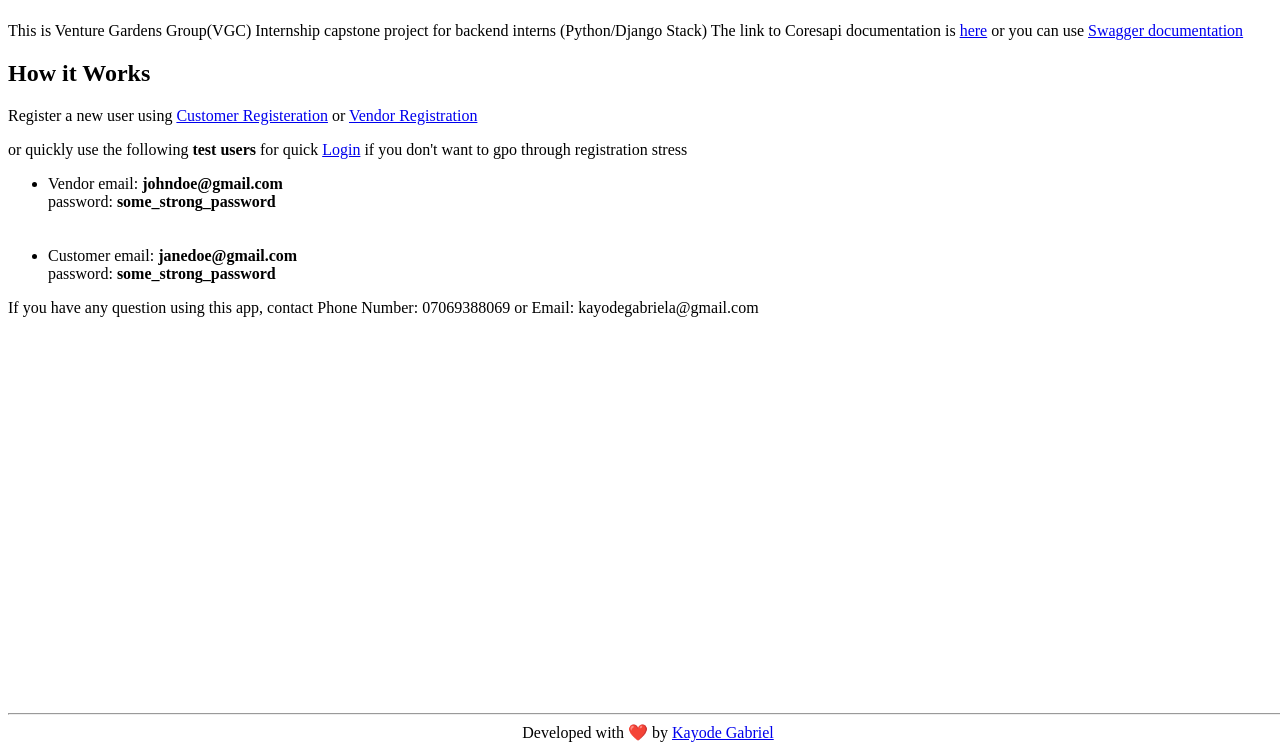
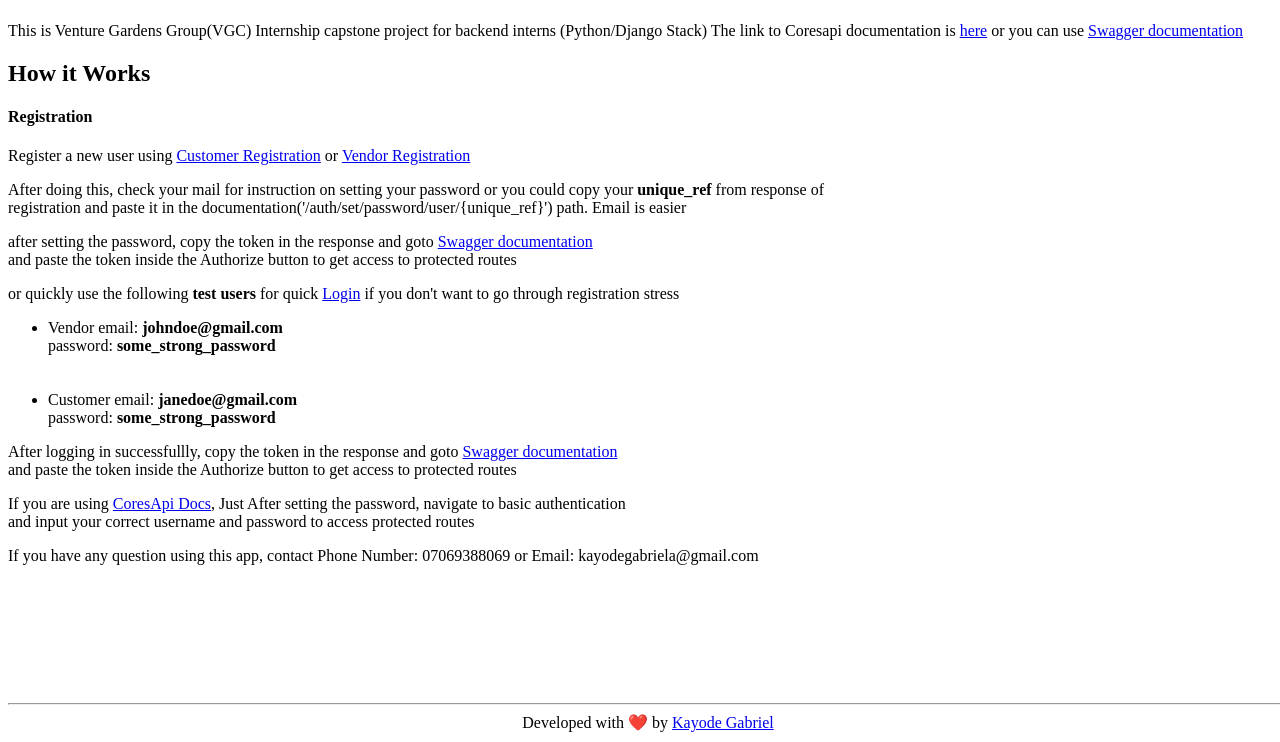
Before and after one commit to uncleabbey/fva, a Django app: page / in a window 1280 px wide. Shown: the part 58-800 px from the top of the page. Run offline with Django 3.2, Linux system fonts and the light colour scheme.

Commit message:
fix bugs

```diff
--- a/accounts/urls.py
+++ b/accounts/urls.py
@@ -1,9 +1,10 @@
 from django.urls import path, include, re_path
-from .views import CustomerRegView, VendorRegView, UserLogin, SetPasswordAPI, index, UserLogout
+from .views import CustomerRegView, VendorRegView, UserLogin, SetPasswordAPI, index
 from rest_framework import permissions
 from drf_yasg.views import get_schema_view
 from drf_yasg import openapi
 from django.conf.urls import url
+from knox import views as knox_views
 
 
 schema_view = get_schema_view(
@@ -31,5 +32,5 @@ urlpatterns = [
     path(r'api/auth/login', UserLogin.as_view(),  name='login'),
     path('api/auth/set/password/user/<str:unique_ref>',
          SetPasswordAPI.as_view(),  name='password'),
-    path('api/auth/logout', UserLogout.as_view(), name='logout')
+    path('api/auth/logout', knox_views.LogoutView.as_view(), name='knox_logout'),
 ]
--- a/accounts/views.py
+++ b/accounts/views.py
@@ -105,26 +105,12 @@ class UserLogin(generics.GenericAPIView):
             }, status=status.HTTP_403_FORBIDDEN)
         serializer = self.serializer_class(data=request.data)
         serializer.is_valid(raise_exception=True)
-        django_login(request, user)
         token = AuthToken.objects.create(user)[1]
         return Response({
             "message": "Login succesfully",
             'user': serializer.data,
             'token': token
         }, status=status.HTTP_201_CREATED)
-
-
-class UserLogout(generics.GenericAPIView):
-    """
-    get:
-    Logout Users
-    """
-    serializer_class = LoginSerializer
-
-    def get(self, request):
-        user = request.user
-        django_logout(request)
-        return redirect('/login/?next=/')
 
 
 def cal_delay(expired_date, returned_date):
@@ -159,7 +145,6 @@ class SetPasswordAPI(generics.UpdateAPIView):
             user.isConfirmed = True
             user.set_password(password)
             user.save()
-            django_login(request, user)
             token = AuthToken.objects.create(user)[1]
             return Response({
                 'message': 'password succesfully set',
--- a/templates/index.html
+++ b/templates/index.html
@@ -15,11 +15,21 @@
   </div>
   <div>
     <h2>How it Works</h2>
+
+    <h4>Registration</h4>
     <p>
-      Register a new user using <a href="/api/auth/signup/customer">Customer Registeration</a>
+      Register a new user using <a href="/api/auth/signup/customer">Customer Registration</a>
       or <a href="/api/auth/signup/vendor">Vendor Registration</a>
     </p>
-    or quickly use the following <b>test users</b>  for quick <a href="/api/auth/login">Login</a> if you don't want to gpo through registration stress
+    <p>
+      After doing this, check your mail for instruction on setting your password or you could copy your <b>unique_ref</b> from response of
+      <br> registration and paste it in the documentation('/auth/set/password/user/{unique_ref}') path. Email is easier
+    </p>
+    <p>
+      after setting the password, copy the token in the response and goto <a href="/swagger/">Swagger documentation</a>
+      <br> and paste the token inside the Authorize button to get access to protected routes
+    </p>
+    or quickly use the following <b>test users</b>  for quick <a href="/api/auth/login">Login</a> if you don't want to go through registration stress
     <ul>
       <li>
         Vendor email: <b>johndoe@gmail.com</b>
@@ -33,14 +43,20 @@
         password: <b>some_strong_password</b>
       </li>
     </ul>
-
+    <p>
+      After logging in successfullly, copy the token in the response and goto <a href="/swagger/">Swagger documentation</a>
+      <br> and paste the token inside the Authorize button to get access to protected routes
+    </p>
+  </div>
+  <div>
+    If you are using <a href="/docs">CoresApi Docs</a>, Just After setting the password, navigate to basic authentication <br>
+    and input your correct username and password to access protected routes
+  </div>
     <p>
       If you have any question using this app, contact
       Phone Number: 07069388069 or Email: kayodegabriela@gmail.com
     </p>
-  </div>
-
-  <footer style="text-align:center; position:fixed;bottom:0px;width:100%;">
+  <footer style="text-align:center; position:fixed;bottom:10px;width:100%;">
     <hr>
     Developed with ❤️ by <a href="www.twitter.com/_uncleabbey_">Kayode Gabriel</a>
   </footer>
```
Also changed, not shown: foodvendor/settings.py (+8 -13 lines), README.md.
